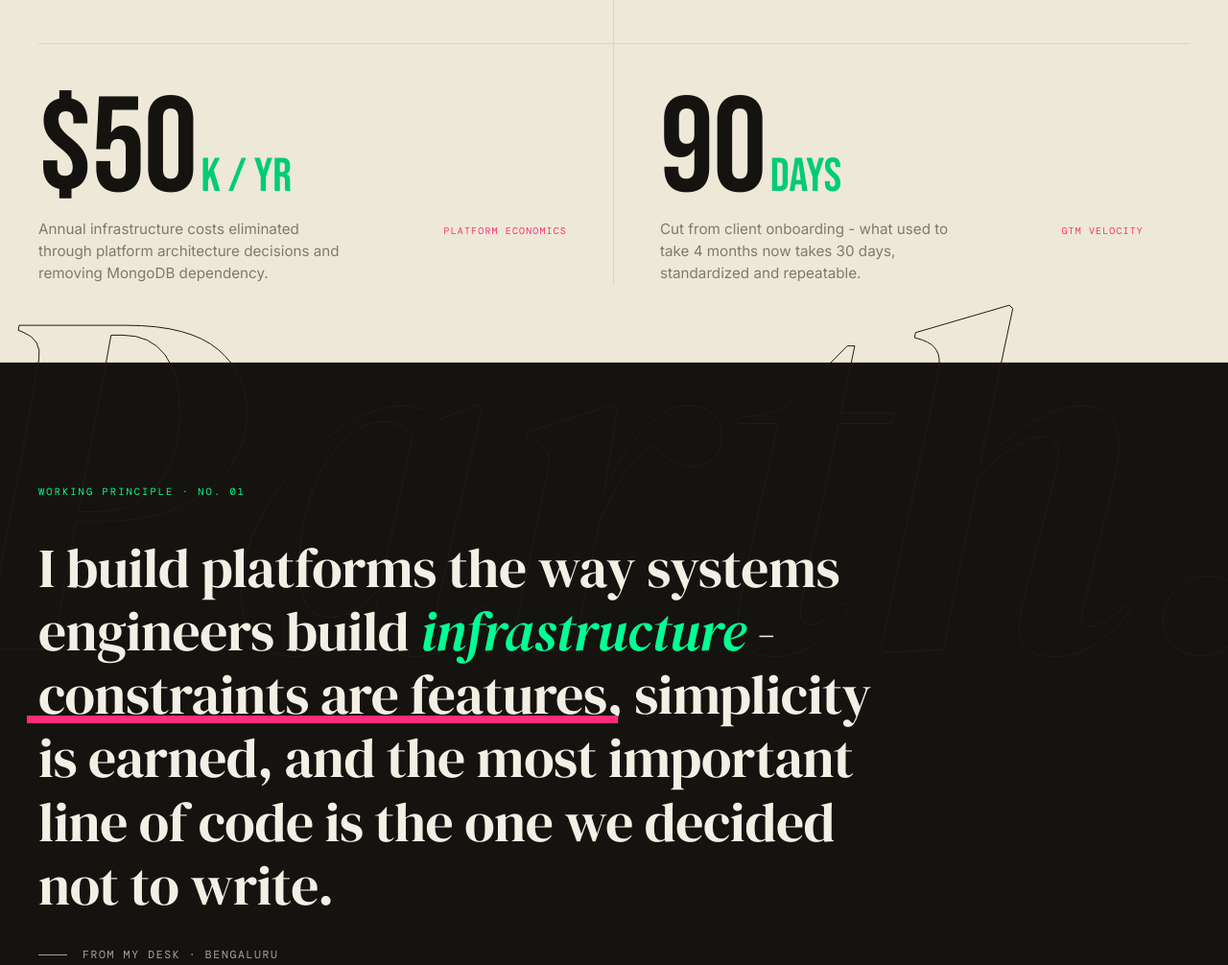
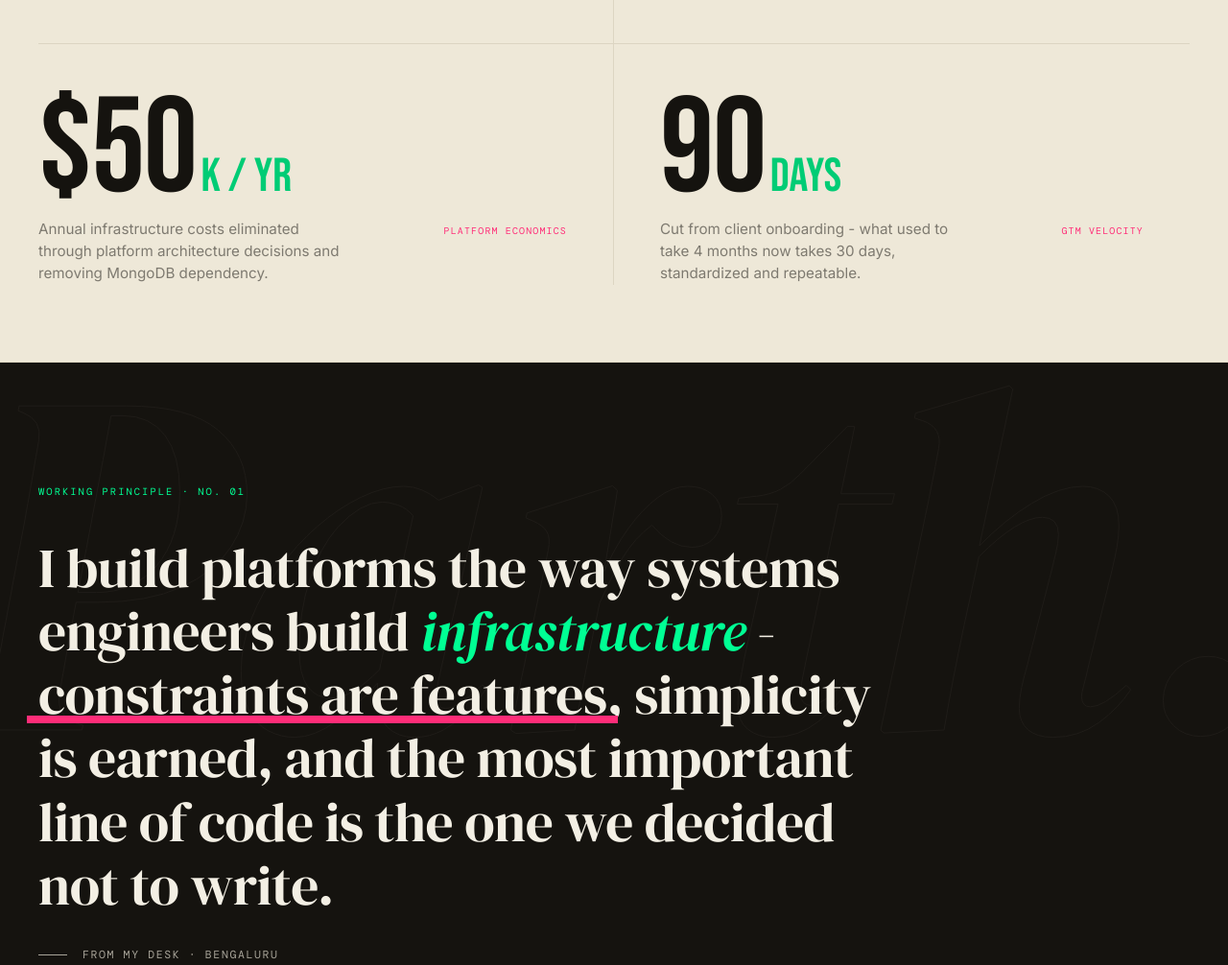
Before and after one commit to Parth8/portfolio, a plain HTML site: page index.html in a window 1280 px wide. Shown: the part 2013-3019 px from the top of the page at 96% size. Drawn offline with nearby package versions, Linux system fonts and the light colour scheme.

Commit message:
Update index.html

```diff
--- a/index.html
+++ b/index.html
@@ -413,7 +413,7 @@ nav{
   font-size:clamp(20rem,40vw,35rem);
   color:transparent;
   -webkit-text-stroke:1px #1f1c18;
-  top:-8%;right:-5%;
+  top:0%;right:-5%;
   user-select:none;pointer-events:none;
   line-height:0.8;
 }
```
